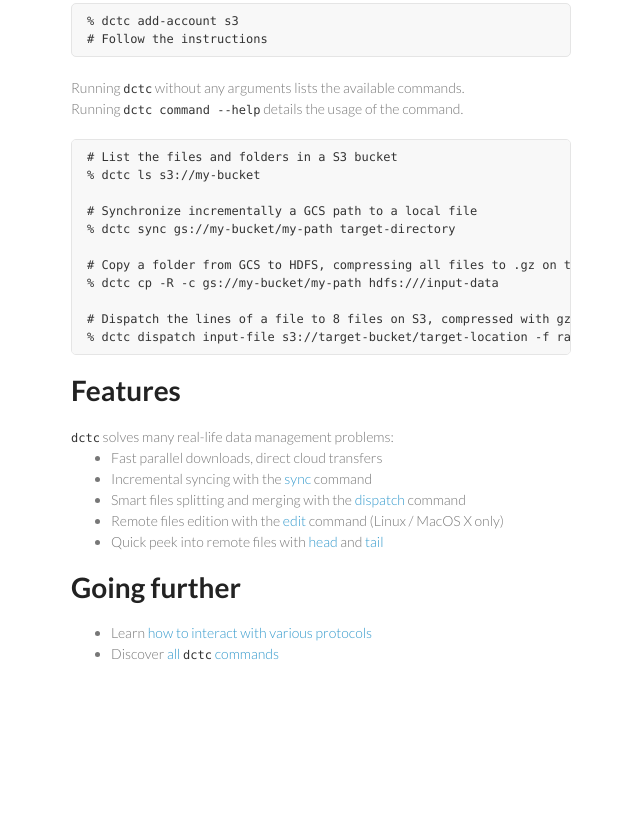
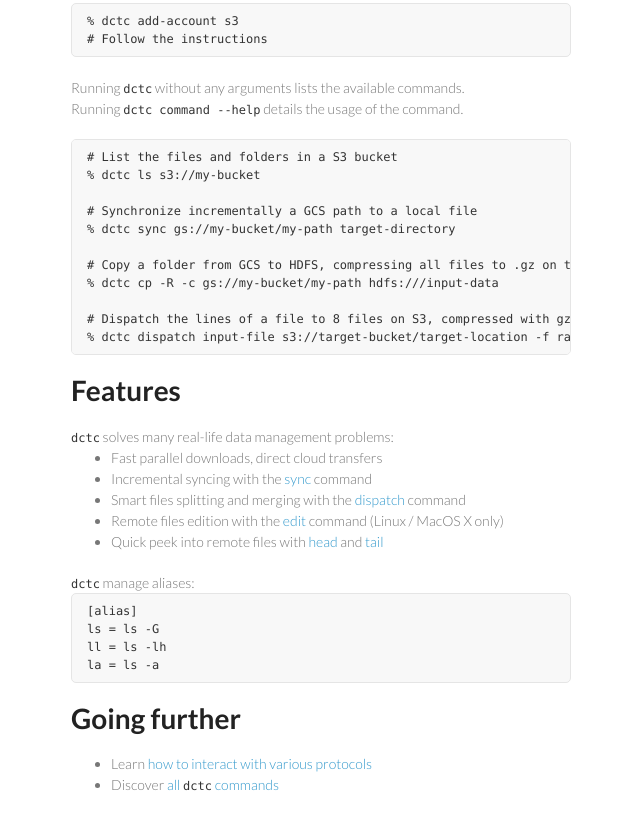
Before and after one commit to dataiku/dctc, a plain HTML site: page index.html in a window 1280 px wide. Shown: the part 775-1604 px from the top of the page, without its empty margins (499-1139 px from the left). Before the commit the page ends 1509 px from the top, so only its background shows below. Drawn offline with Linux system fonts and the light colour scheme.

Commit message:
Add alias to the features.
* index.html: Here.

```diff
--- a/index.html
+++ b/index.html
@@ -103,6 +103,12 @@
           <li>Quick peek into remote files with <a href="commands.html#head">head</a> and <a href="commands.html#tail">tail</a></li>
         </ul>
 
+        <code>dctc</code> manage aliases:
+        <pre><code>[alias]
+ls = ls -G
+ll = ls -lh
+la = ls -a</code></pre>
+
         <h1>Going further</h1>
 
         <ul>
```
